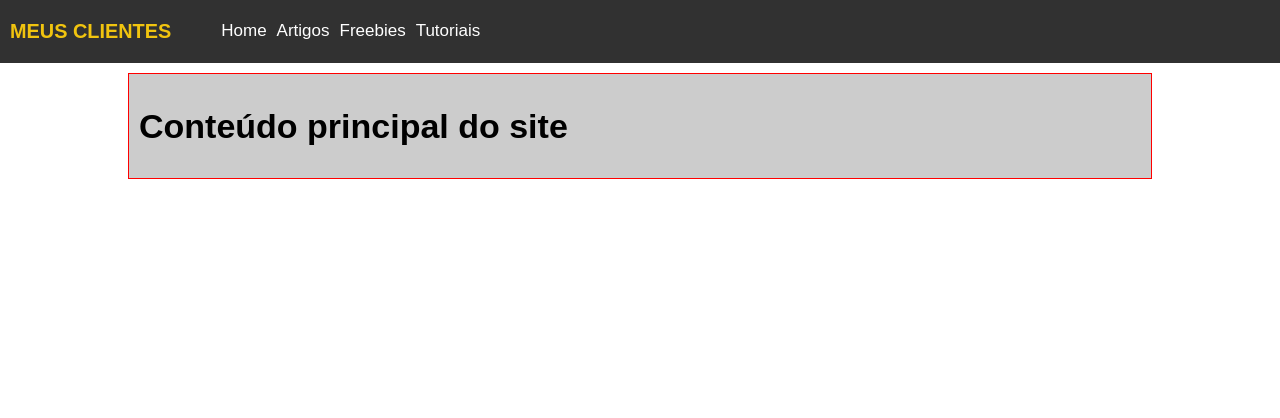
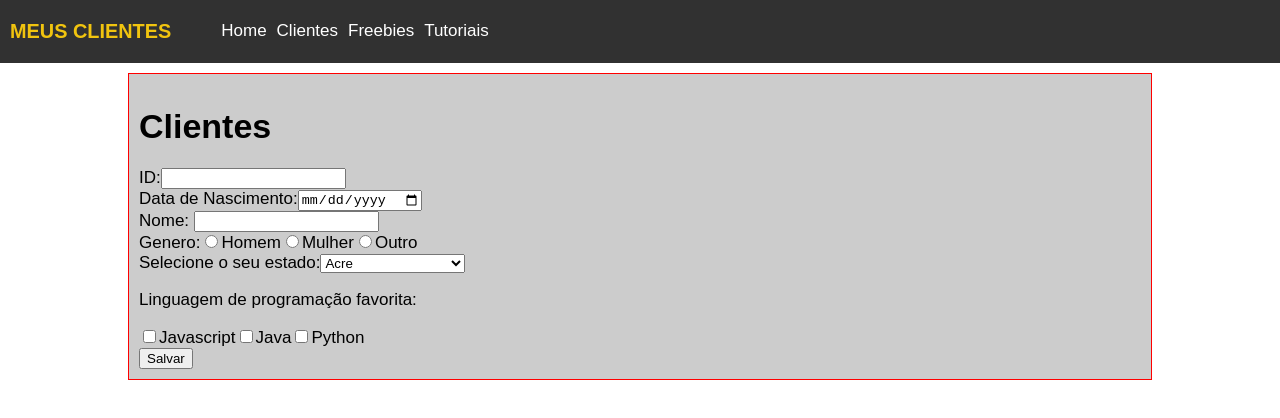
Before and after one commit to brandaogabriel/desafio-angular, an Angular app: page /customers-form in a window 1280 px wide. Before the commit this address led to /. Shown: the top 418 px of the page. Built offline with nearby package versions, Linux system fonts and the light colour scheme.

Commit message:
add customers

```diff
--- /dev/null
+++ b/db.json
@@ -0,0 +1,28 @@
+{
+  "customers": [
+    {
+      "id": 1,
+      "name": "Alan",
+      "gen": "Masculino",
+      "birthDate": "1999-07-13T",
+      "state": "PB",
+      "linguages": ["javascript", "java"]
+    },
+    {
+      "id": 2,
+      "name": "Bruna",
+      "gen": "Feminino",
+      "birthDate": "1999-11-05T",
+      "state": "SP",
+      "linguages": ["javascript", "python"]
+    },
+    {
+      "id": 3,
+      "name": "Carlos",
+      "gen": "Masculino",
+      "birthDate": "2001-02-07T",
+      "state": "RS",
+      "linguages": ["javascript", "java", "python"]
+    }
+  ]
+}
--- a/src/app/app-routing.module.ts
+++ b/src/app/app-routing.module.ts
@@ -1,8 +1,14 @@
 import { NgModule } from '@angular/core';
 import { Routes, RouterModule } from '@angular/router';
+import { HomeComponent } from './home/home.component';
 
 
-const routes: Routes = [];
+const routes: Routes = [
+  {
+    path: 'home',
+    component: HomeComponent
+  }
+];
 
 @NgModule({
   imports: [RouterModule.forRoot(routes)],
--- a/src/app/app.component.html
+++ b/src/app/app.component.html
@@ -1,5 +1,5 @@
 <app-navbar></app-navbar>
 <div>
-  <app-home></app-home>
+  <router-outlet></router-outlet>
 </div>
 <router-outlet></router-outlet>
--- a/src/app/app.module.ts
+++ b/src/app/app.module.ts
@@ -5,6 +5,7 @@ import { AppRoutingModule } from './app-routing.module';
 import { AppComponent } from './app.component';
 import { TemplateModule } from './template/template.module';
 import { HomeComponent } from './home/home.component';
+import { CustomersModule } from './customers/customers.module';
 
 @NgModule({
   declarations: [
@@ -14,7 +15,8 @@ import { HomeComponent } from './home/home.component';
   imports: [
     BrowserModule,
     AppRoutingModule,
-    TemplateModule
+    TemplateModule,
+    CustomersModule
   ],
   providers: [],
   bootstrap: [AppComponent]
--- /dev/null
+++ b/src/app/customers/customer.ts
@@ -0,0 +1,8 @@
+export class Customer {
+  id: number;
+  name: string;
+  cpf: string;
+  gen: string;
+  birthDate: string;
+  state: string;
+}
--- /dev/null
+++ b/src/app/customers/customers-form/customers-form.component.html
@@ -0,0 +1,75 @@
+<main class="main-content">
+  <h1>Clientes</h1>
+
+  <div>
+    <form>
+      <div class="form-group">
+        <label for="id">ID:</label>
+        <input type="text" name="id" />
+      </div>
+      <div class="form-group">
+        <label for="birthdate">Data de Nascimento:</label>
+        <input type="date" id="birthdate" name="birthdate" />
+      </div>
+
+      <div class="form-group">
+        <label for="name">Nome: </label>
+        <input type="text" id="name" name="name" />
+      </div>
+      <div class="form-group">
+        <label for="">Genero:</label>
+        <input type="radio" id="male" name="gender" value="male" />
+        <label for="male">Homem</label>
+        <input type="radio" id="female" name="gender" value="female" />
+        <label for="female">Mulher</label>
+        <input type="radio" id="other" name="gender" value="other" />
+        <label for="other">Outro</label>
+      </div>
+      <div class="form-group">
+        <label for="states">Selecione o seu estado:</label>
+        <select name="states" id="states">
+          <option value="AC">Acre</option>
+          <option value="AL">Alagoas</option>
+          <option value="AP">Amapá</option>
+          <option value="AM">Amazonas</option>
+          <option value="BA">Bahia</option>
+          <option value="CE">Ceará</option>
+          <option value="DF">Distrito Federal</option>
+          <option value="ES">Espírito Santo</option>
+          <option value="GO">Goiás</option>
+          <option value="MA">Maranhão</option>
+          <option value="MT">Mato Grosso</option>
+          <option value="MS">Mato Grosso do Sul</option>
+          <option value="MG">Minas Gerais</option>
+          <option value="PA">Pará</option>
+          <option value="PB">Paraíba</option>
+          <option value="PR">Paraná</option>
+          <option value="PE">Pernambuco</option>
+          <option value="PI">Piauí</option>
+          <option value="RJ">Rio de Janeiro</option>
+          <option value="RN">Rio Grande do Norte</option>
+          <option value="RS">Rio Grande do Sul</option>
+          <option value="RO">Rondônia</option>
+          <option value="RR">Roraima</option>
+          <option value="SC">Santa Catarina</option>
+          <option value="SP">São Paulo</option>
+          <option value="SE">Sergipe</option>
+          <option value="TO">Tocantins</option>
+        </select>
+      </div>
+      <div class="form-group">
+        <p>Linguagem de programação favorita:</p>
+        <input type="checkbox" id="javascript" name="javascript"/>
+        <label for="javascript">Javascript</label>
+        <input type="checkbox" id="java" name="java"/>
+        <label for="java">Java</label>
+        <input type="checkbox" id="python" name="python"/>
+        <label for="python">Python</label>
+      </div>
+
+      <div>
+        <button type="submit">Salvar</button>
+      </div>
+    </form>
+  </div>
+</main>
--- /dev/null
+++ b/src/app/customers/customers-form/customers-form.component.sass
@@ -0,0 +1,6 @@
+.main-content
+  background-color: #ccc
+  width: 80%
+  margin: 10px auto
+  border: 1px solid red
+  padding: 10px
--- /dev/null
+++ b/src/app/customers/customers-form/customers-form.component.ts
@@ -0,0 +1,19 @@
+import { Component, OnInit } from '@angular/core';
+
+import { Customer } from '../customer';
+
+@Component({
+  selector: 'app-customers-form',
+  templateUrl: './customers-form.component.html',
+  styleUrls: ['./customers-form.component.sass']
+})
+export class CustomersFormComponent implements OnInit {
+
+  customer: Customer;
+
+  constructor() { }
+
+  ngOnInit(): void {
+  }
+
+}
--- a/src/app/template/navbar/navbar.component.html
+++ b/src/app/template/navbar/navbar.component.html
@@ -2,8 +2,8 @@
   <h3>Meus clientes</h3>
   <nav>
     <ul>
-      <li><a href="#">Home</a></li>
-      <li><a href="#">Artigos</a></li>
+      <li><a routerLink="/home">Home</a></li>
+      <li><a routerLink="/customers-form">Clientes</a></li>
       <li><a href="#">Freebies</a></li>
       <li><a href="#">Tutoriais</a></li>
     </ul>
--- a/src/app/template/template.module.ts
+++ b/src/app/template/template.module.ts
@@ -1,12 +1,14 @@
 import { NgModule } from '@angular/core';
 import { CommonModule } from '@angular/common';
 import { NavbarComponent } from './navbar/navbar.component';
+import { RouterModule } from '@angular/router';
 
 
 @NgModule({
   declarations: [NavbarComponent],
   imports: [
-    CommonModule
+    CommonModule,
+    RouterModule
   ],
   exports: [
     NavbarComponent
```
Also changed, not shown: src/app/customers/customers-routing.module.ts (added, +17 -0 lines), src/app/customers/customers.module.ts (added, +18 -0 lines).
